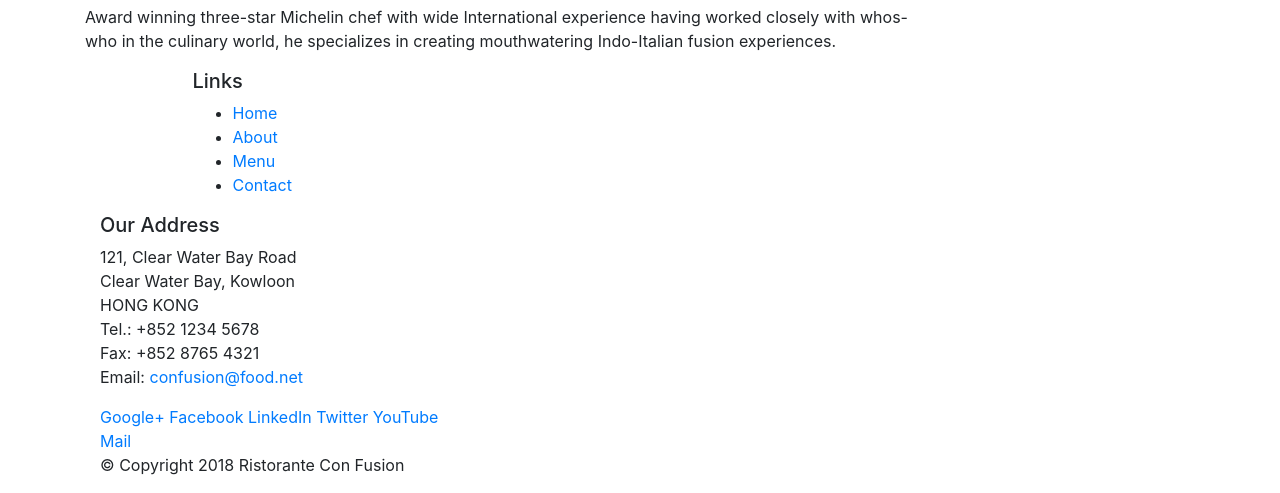
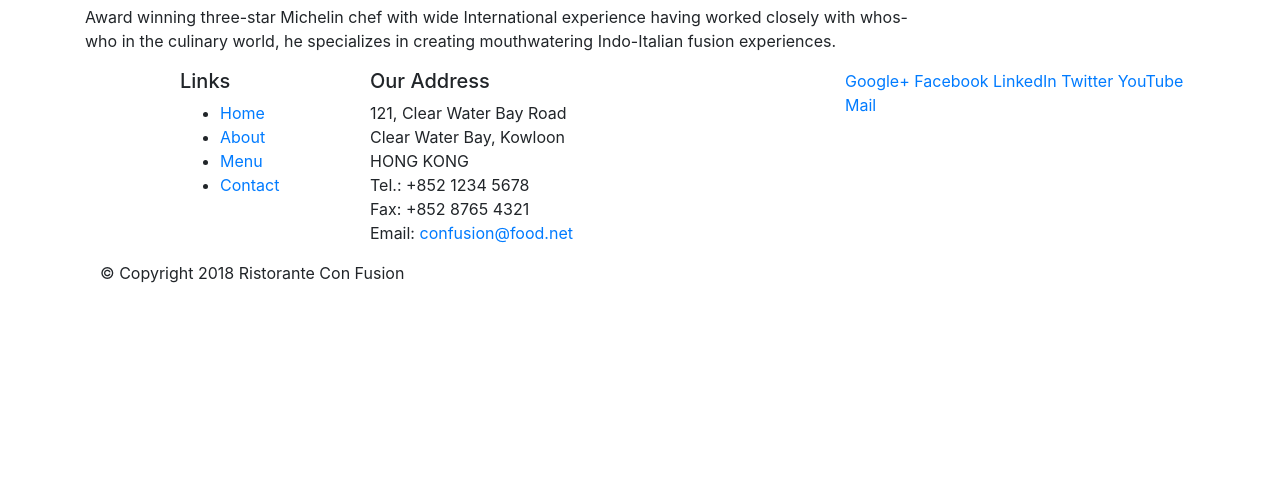
Before and after one commit to abhisheksiingh/bootstrap-, a website: page index.html in a window 1280 px wide. Shown: the part 603-1096 px from the top of the page. After the commit the page ends 904 px from the top, so only its background shows below. Drawn offline with nearby package versions, Linux system fonts and the light colour scheme.

Commit message:
intro to bootstrap modified

```diff
--- a/index.html
+++ b/index.html
@@ -62,8 +62,8 @@
     </div>
 
     <footer>
-        <div class= "container">
-            <div clas="row">
+        <div class="container">
+            <div class="row">
                 <div class="col-4 offset-1 col-sm-2">
                     <h5>Links</h5>
                     <ul>
```
Also changed, not shown: package.json (+19 -3 lines), 1 other file.
